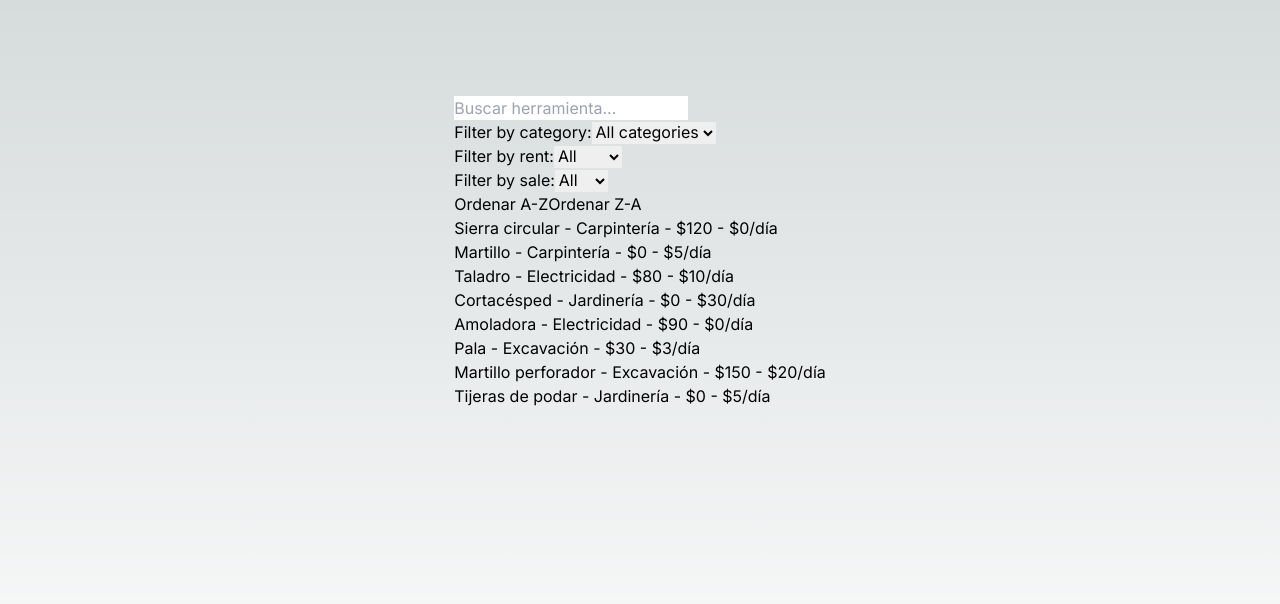
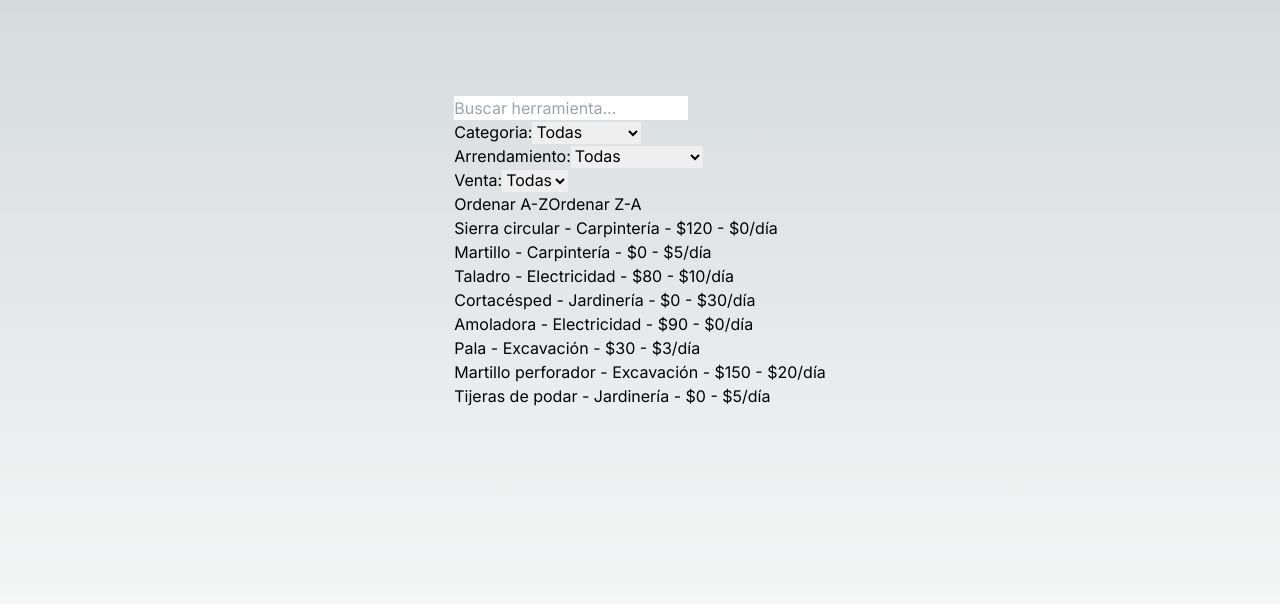
Before and after one commit to Jefersonsteven/tools-match, a Next.js app: page / in a window 1280 px wide. Shown: the top 604 px of the page. Built offline with nearby package versions, Linux system fonts and the light colour scheme.

Commit message:
cambie al español el render de las opciones

```diff
--- a/src/components/CategoryFilter.jsx
+++ b/src/components/CategoryFilter.jsx
@@ -3,13 +3,13 @@ import React from 'react';
 export default function CategoryFilter({ categories, selectedCategory, onCategoryChange }) {
   return (
     <div>
-      <label htmlFor="category">Filter by category:</label>
+      <label htmlFor="category">Categoria:</label>
       <select
         id="category"
         value={selectedCategory}
         onChange={(e) => onCategoryChange(e.target.value)}
       >
-        <option value="">All categories</option>
+        <option value="">Todas</option>
         {categories.map((category) => (
           <option key={category} value={category}>
             {category}
--- a/src/components/RentFilter.jsx
+++ b/src/components/RentFilter.jsx
@@ -3,10 +3,10 @@ import React from 'react';
 export default function RentFilter({ rent, onRentChange }) {
   return (
     <div>
-      <label htmlFor="rent">Filter by rent:</label>
+      <label htmlFor="rent">Arrendamiento:</label>
       <select id="rent" value={rent} onChange={(e) => onRentChange(e.target.value)}>
-        <option value="">All</option>
-        <option value="rental">Rental</option>
+        <option value="">Todas</option>
+        <option value="rental">Arrendamiento</option>
         {/* <option value="non-rental">Non-Rental</option> */}
       </select>
     </div>
--- a/src/components/SaleFilter.jsx
+++ b/src/components/SaleFilter.jsx
@@ -3,10 +3,10 @@ import React from 'react';
 export default function SaleFilter({ sale, onSaleChange }) {
   return (
     <div>
-      <label htmlFor="rent">Filter by sale:</label>
+      <label htmlFor="rent">Venta:</label>
       <select id="sale" value={sale} onChange={(e) => onSaleChange(e.target.value)}>
-        <option value="">All</option>
-        <option value="sale">Sale</option>
+        <option value="">Todas</option>
+        <option value="sale">Venta</option>
         {/* <option value="non-rental">Non-Rental</option> */}
       </select>
     </div>
```
